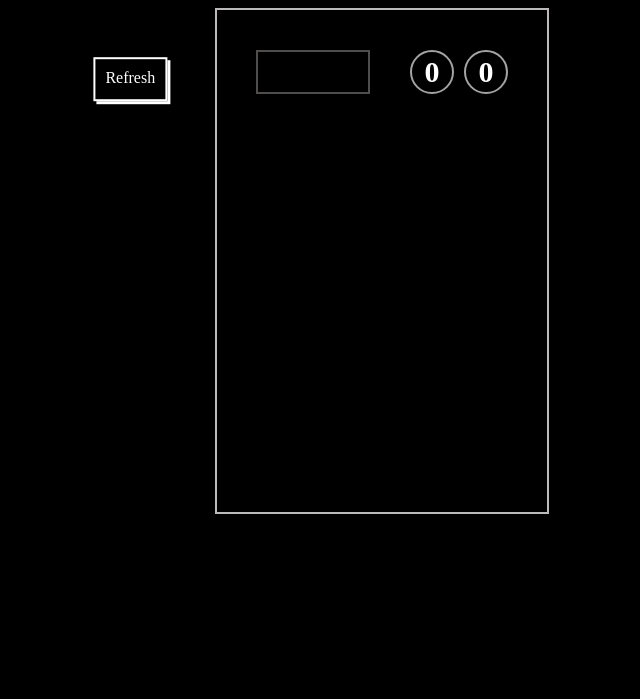
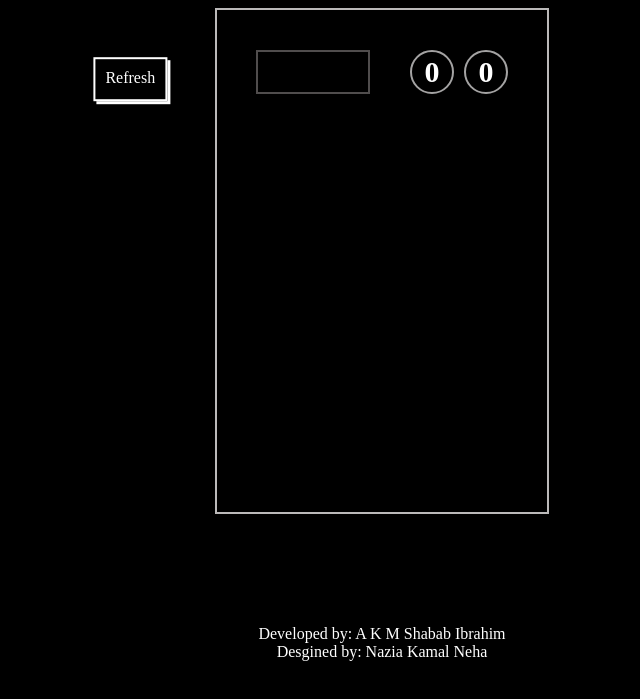
Before and after one commit to Shabab-coder/findtheword, a website: page index.html in a window 1280 px wide. Shown: the part 59-758 px from the top of the page, without its empty margins (258-898 px from the left). Drawn offline with Linux system fonts and the light colour scheme; no server answers.

Commit message:
Third commit, added the authorship tags

```diff
--- a/index.html
+++ b/index.html
@@ -1,3 +1,9 @@
+<!--
+ Developed By: A K M Shabab Ibrahim
+ Designed By: Nazia Kamal Neha
+
+-->
+
 <!DOCTYPE html>
 <html lang="en">
 <head>
@@ -70,6 +76,10 @@
         </div>
 
     </div>
+    <div class = "author">
+        <p>Developed by: A K M Shabab Ibrahim</p>
+        <p>Desgined by: Nazia Kamal Neha</p>
+    </div>
     <div class="decision hidden">
         <h1>You Won!</h1>
         <button type = "button">Close</button>
--- a/styles.css
+++ b/styles.css
@@ -211,3 +211,12 @@
 
     box-shadow: none;
 }
+
+.author{
+    position: fixed;
+    bottom: 80px;
+    left: 50%;
+    transform: translate(-50%, 0%);
+    color: white;
+    text-align: center;
+}
```
